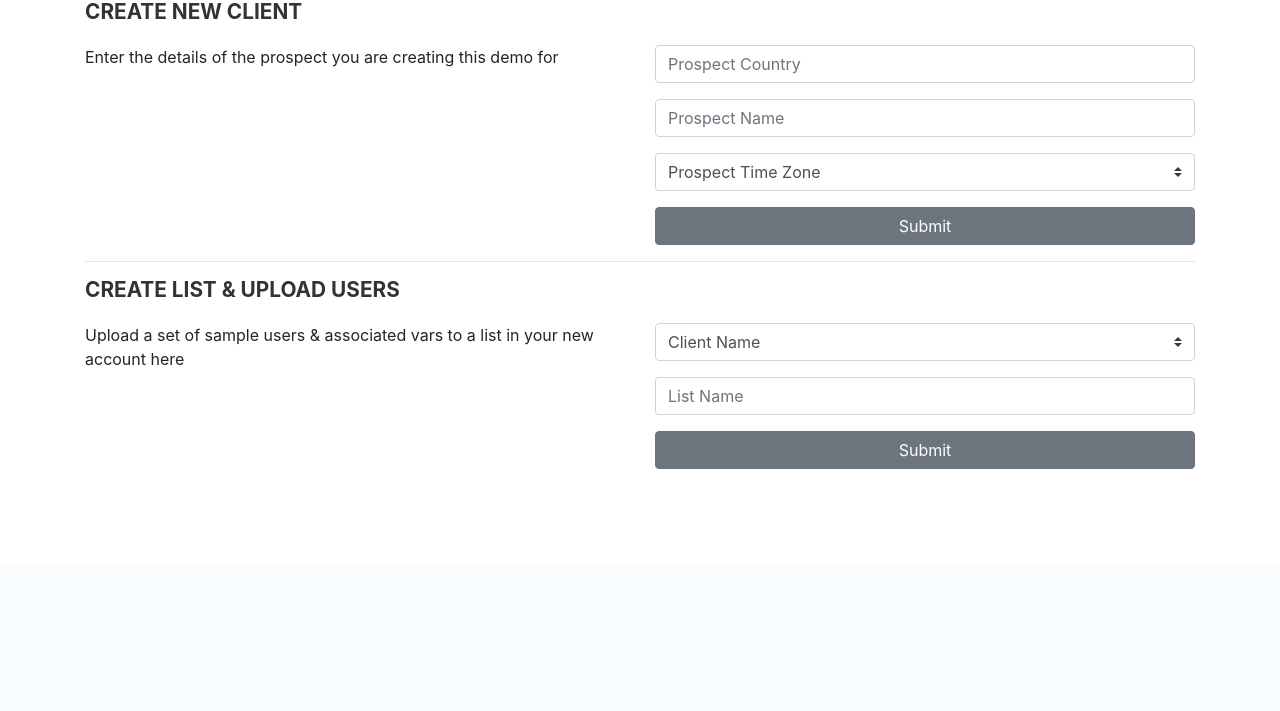
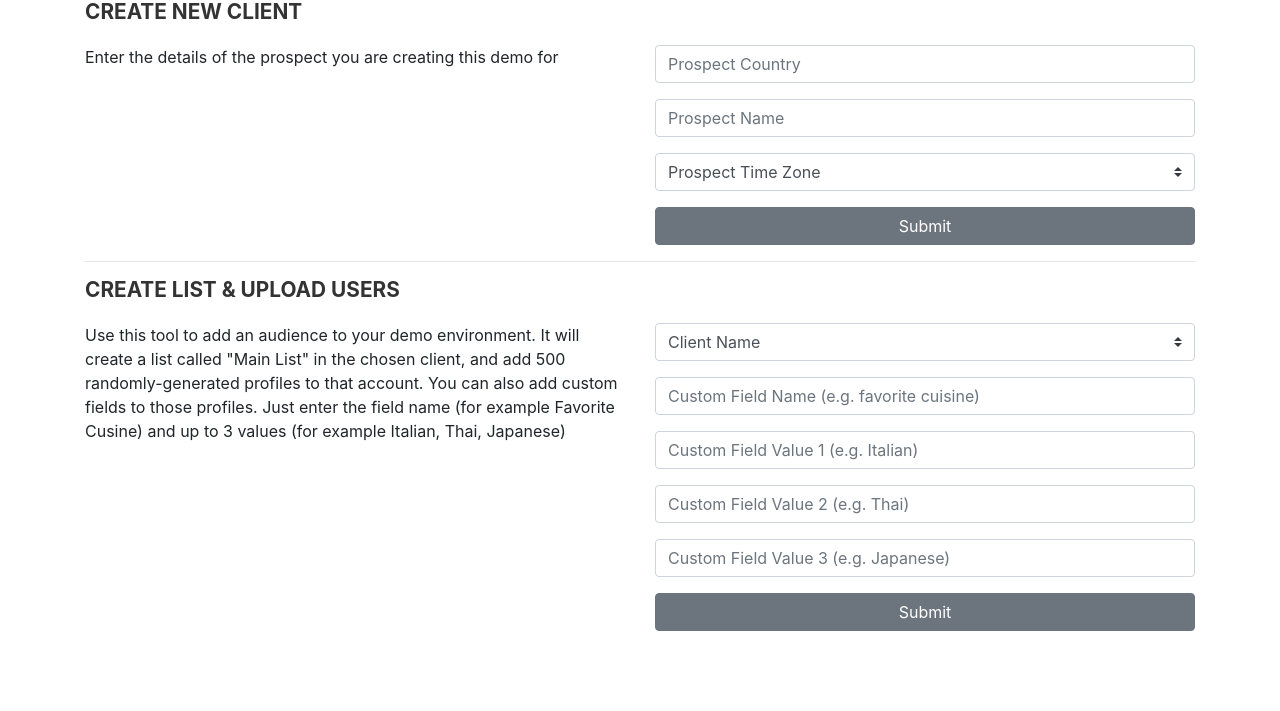
Before and after one commit to jashton01/flask_tutorial_3, a Flask app: template app/templates/public/client_create.html in a window 1280 px wide. Shown: the part 234-945 px from the top of the page. Before the commit the page ends 703 px from the top, so only its background shows below. Run offline with Flask 2, Linux system fonts and the light colour scheme; the template is opened without the code that fills it, so the values that code supplies are empty; some libraries are stand-ins or nearby versions.

Commit message:
succesfully sending form data to backend

```diff
--- a/app/templates/public/client_create.html
+++ b/app/templates/public/client_create.html
@@ -40,7 +40,7 @@
    <div class="row">
         <div class="col-lg-6 col-md-6 col-sm-12">
            <h3 class="feature-title">Create List & Upload Users</h3>
-           <p>Upload a set of sample users & associated vars to a list in your new account here</p>
+           <p>Use this tool to add an audience to your demo environment. It will create a list called "Main List" in the chosen client, and add 500 randomly-generated profiles to that account. You can also add custom fields to those profiles. Just enter the field name (for example Favorite Cusine) and up to 3 values (for example Italian, Thai, Japanese)</p>
 
         </div>
         <form id="list_selector" class="col-lg-6 col-md-6 col-sm-12" action="/client_create" method="POST">
@@ -53,10 +53,22 @@
                 {% endfor %}
               </select>
             </div>
+           <!--<div class="form-group">
+              <input type="text" class="form-control" placeholder="List Name" name="list_name" id="list_name">
+           </div>-->
            <div class="form-group">
-              <input type="text" class="form-control" placeholder="List Name" name="list_name" id="list_name">
+              <input type="text" class="form-control" placeholder="Custom Field Name (e.g. favorite cuisine)" name="custom_field_name" id="custom_field_name">
            </div>
-           <input type="submit" class="btn btn-secondary btn-block" value="Submit" name="" onclick="create_list();">
+           <div class="form-group">
+              <input type="text" class="form-control" placeholder="Custom Field Value 1 (e.g. Italian)" name="custom_field_value1" id="custom_field_value1">
+           </div>
+           <div class="form-group">
+              <input type="text" class="form-control" placeholder="Custom Field Value 2 (e.g. Thai)" name="custom_field_value2" id="custom_field_value2">
+           </div>
+           <div class="form-group">
+              <input type="text" class="form-control" placeholder="Custom Field Value 3 (e.g. Japanese)" name="custom_field_value3" id="custom_field_value3">
+           </div>
+           <input type="submit" class="btn btn-secondary btn-block" value="Submit" name="" onclick="create_lists_and_subs();">
            {% if feedback %}
            <p class="text-danger float-right">{{ feedback }}</p>
            {% endif %}
@@ -107,16 +119,22 @@
       });
     }
 
-    function create_list() {
+    function create_lists_and_subs() {
         console.log("list func triggered");
         var client_name = document.getElementById("client_selector");
-        var list_name = document.getElementById("list_name");
+        var custom_field_name = document.getElementById("custom_field_name");
+        var custom_field_value1 = document.getElementById("custom_field_value1");
+        var custom_field_value2 = document.getElementById("custom_field_value2");
+        var custom_field_value3 = document.getElementById("custom_field_value3");
         var entry = {
-            client_id: client_name.value,
-            list_name: list_name.value
+            client_name: client_name.value,
+            custom_field_name: custom_field_name.value,
+            custom_field_value1: custom_field_value1.value,
+            custom_field_value2: custom_field_value2.value,
+            custom_field_value3: custom_field_value3.value
         };
 
-        fetch(`${window.origin}/client_create/create_list`, {
+        fetch(`${window.origin}/client_create/create_lists_and_subs`, {
       method: "POST",
       credentials: "include",
       body: JSON.stringify(entry),
```
Also changed, not shown: app/views.py (+18 -15 lines).
